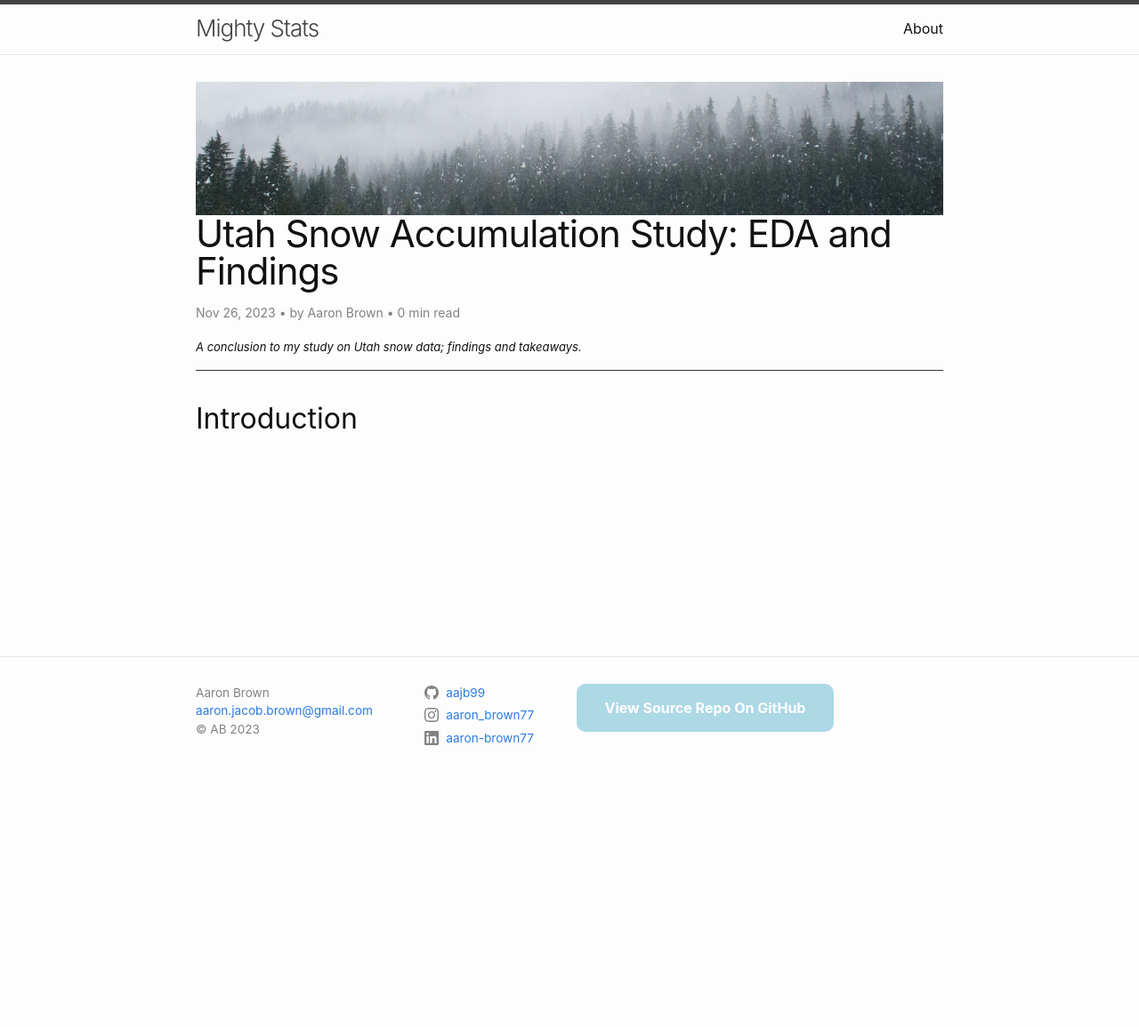
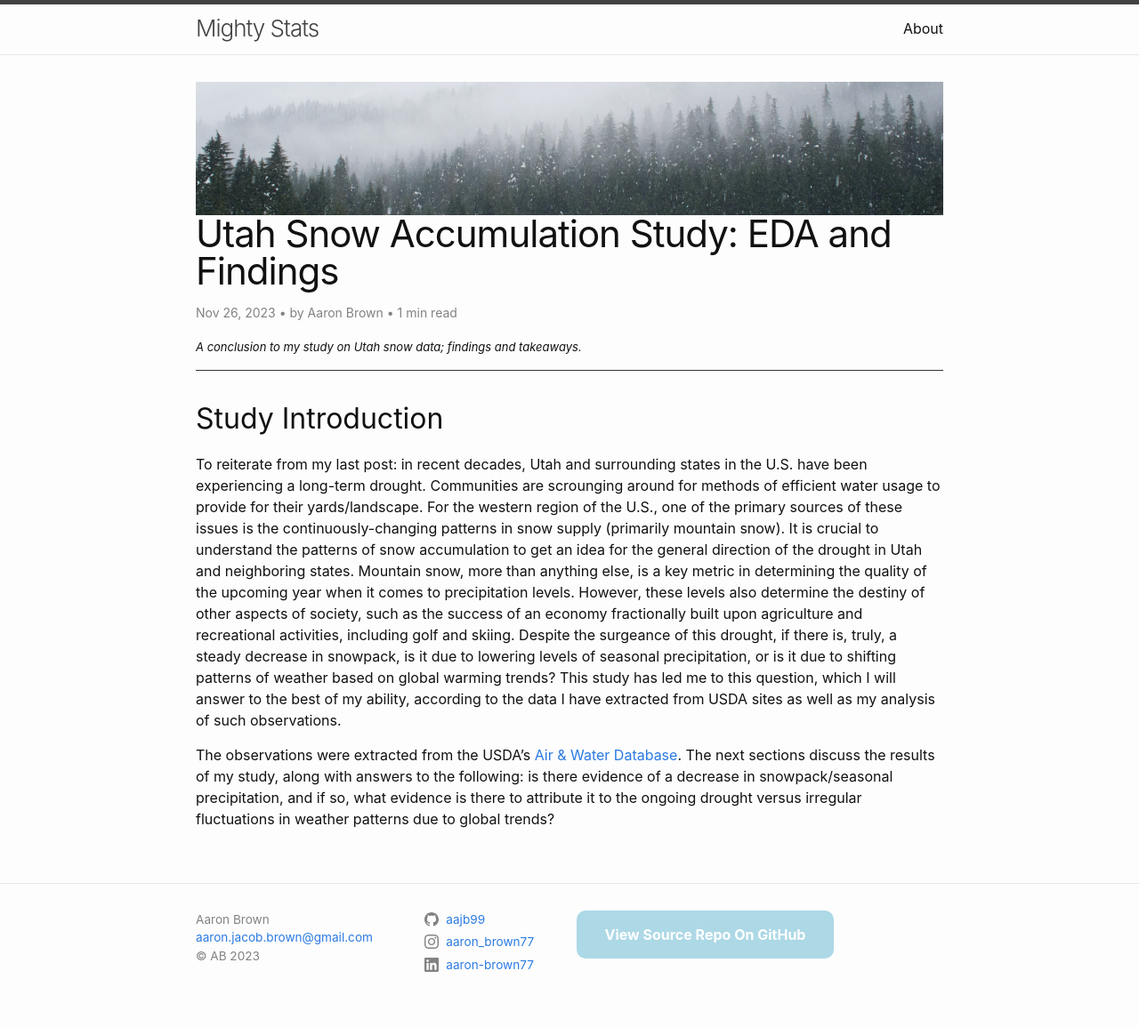
Before and after one commit to aajb99/aajb99.github.io, a Jekyll site: the page built from _posts/2023-11-26-proj-p2.md, in a window 1280 px wide. Shown: the whole page at 89% size. Built offline with Jekyll 4.4.1, drawn with Linux system fonts in a browser that asks for light colours; comment, search, counter and statistics services are not loaded; before the commit the page ends 900 px from its top, so only the background shows below that.

Commit message:
Intro to proj-p2 blog

```diff
--- a/_posts/2023-11-26-proj-p2.md
+++ b/_posts/2023-11-26-proj-p2.md
@@ -6,4 +6,8 @@
 image: "/assets/images/snow_post.jpg"
 ---
 
-## Introduction
+## Study Introduction
+
+To reiterate from my last post: in recent decades, Utah and surrounding states in the U.S. have been experiencing a long-term drought. Communities are scrounging around for methods of efficient water usage to provide for their yards/landscape. For the western region of the U.S., one of the primary sources of these issues is the continuously-changing patterns in snow supply (primarily mountain snow). It is crucial to understand the patterns of snow accumulation to get an idea for the general direction of the drought in Utah and neighboring states. Mountain snow, more than anything else, is a key metric in determining the quality of the upcoming year when it comes to precipitation levels. However, these levels also determine the destiny of other aspects of society, such as the success of an economy fractionally built upon agriculture and recreational activities, including golf and skiing. Despite the surgeance of this drought, if there is, truly, a steady decrease in snowpack, is it due to lowering levels of seasonal precipitation, or is it due to shifting patterns of weather based on global warming trends? This study has led me to this question, which I will answer to the best of my ability, according to the data I have extracted from USDA sites as well as my analysis of such observations.
+
+The observations were extracted from the USDA's [Air & Water Database](https://wcc.sc.egov.usda.gov/nwcc/snow-course-sites.jsp?state=UT). The next sections discuss the results of my study, along with answers to the following: is there evidence of a decrease in snowpack/seasonal precipitation, and if so, what evidence is there to attribute it to the ongoing drought versus irregular fluctuations in weather patterns due to global trends?
```
